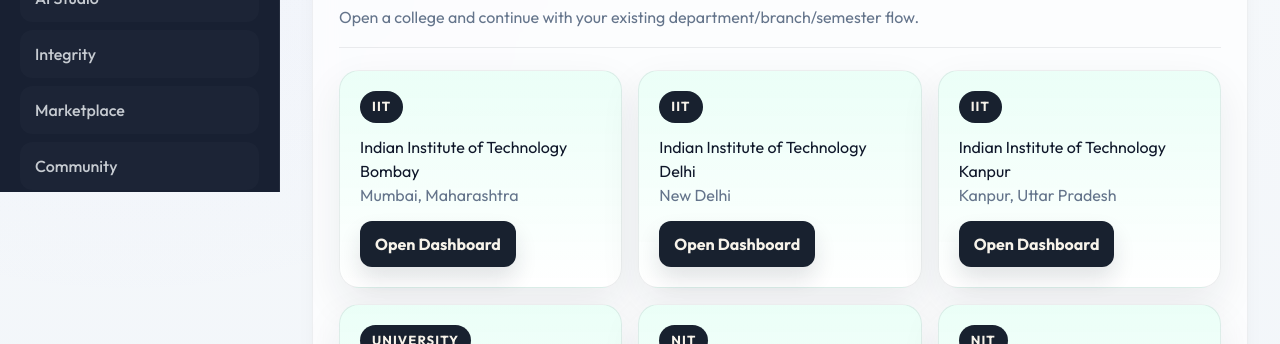
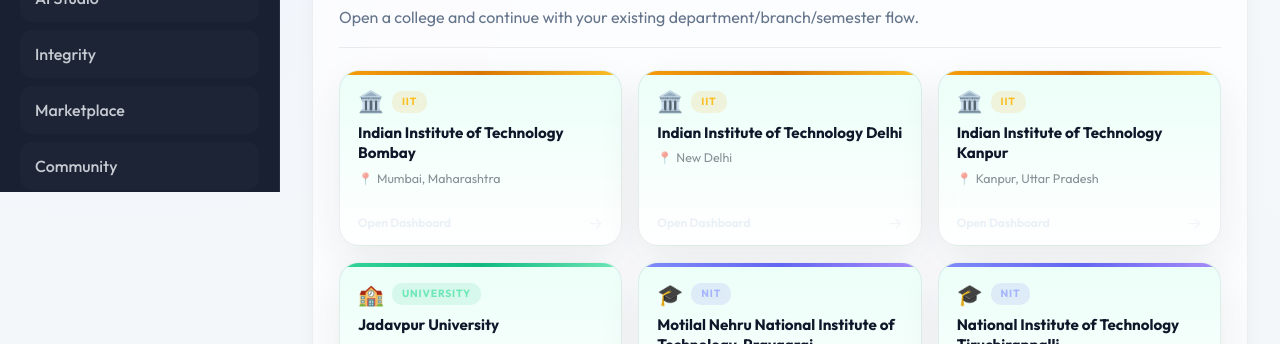
Before and after one commit to shibchandan/campus-knowledge-hub, a React (Vite) app in the folder client/: page /colleges in a window 1280 px wide. Shown: the part 608-952 px from the top of the page. Built offline with nearby package versions, Linux system fonts and the light colour scheme; no server answers.

Commit message:
ui: premium college cards with type-specific gradients, icons, hover glow effects

```diff
--- a/client/src/pages/CollegeSelectorPage.jsx
+++ b/client/src/pages/CollegeSelectorPage.jsx
@@ -305,20 +305,45 @@
         description="Open a college and continue with your existing department/branch/semester flow."
       >
         <div className="college-grid">
-          {filteredColleges.map((college) => (
-            <article className="college-card" key={college.id}>
-              <p className="program-badge">{getCollegeType(college)}</p>
-              <h3>{college.name}</h3>
-              <p className="muted">{college.location}</p>
-              <button
-                className="open-college-button"
+          {filteredColleges.map((college) => {
+            const collegeType = getCollegeType(college);
+            const typeIcon =
+              collegeType === "IIT" ? "🏛️" :
+              collegeType === "NIT" ? "🎓" :
+              collegeType === "University" ? "🏫" : "🏢";
+            const typeClass =
+              collegeType === "IIT" ? "type-iit" :
+              collegeType === "NIT" ? "type-nit" :
+              collegeType === "University" ? "type-uni" : "type-inst";
+
+            return (
+              <article
+                className={`college-card college-card-enhanced ${typeClass}`}
+                key={college.id}
                 onClick={() => handleOpenCollege(college.id)}
-                type="button"
+                role="button"
+                tabIndex={0}
+                onKeyDown={(e) => e.key === "Enter" && handleOpenCollege(college.id)}
               >
-                Open Dashboard
-              </button>
-            </article>
-          ))}
+                <div className="college-card-accent" />
+                <div className="college-card-body">
+                  <div className="college-card-top-row">
+                    <span className="college-type-icon">{typeIcon}</span>
+                    <span className="college-type-badge">{collegeType}</span>
+                  </div>
+                  <h3 className="college-card-name">{college.name}</h3>
+                  <p className="college-card-location">
+                    <span className="location-pin">📍</span>
+                    {college.location || "Campus location not added yet"}
+                  </p>
+                </div>
+                <div className="college-card-footer">
+                  <span className="college-open-label">Open Dashboard</span>
+                  <span className="college-open-arrow">→</span>
+                </div>
+              </article>
+            );
+          })}
           {!filteredColleges.length ? <p className="muted">No colleges matched the current filters.</p> : null}
         </div>
       </SectionCard>
--- a/client/src/styles/global.css
+++ b/client/src/styles/global.css
@@ -2926,3 +2926,187 @@
     font-size: 0.73rem !important;
   }
 }
+
+/* ── Enhanced College Cards ── */
+.college-card-enhanced {
+  position: relative;
+  overflow: hidden;
+  padding: 0 !important;
+  cursor: pointer;
+  transition: transform 0.25s ease, box-shadow 0.25s ease, border-color 0.25s ease;
+  display: flex;
+  flex-direction: column;
+}
+
+.college-card-enhanced:hover {
+  transform: translateY(-5px);
+}
+
+.college-card-accent {
+  height: 4px;
+  width: 100%;
+  flex-shrink: 0;
+}
+
+/* Type-specific accent colors */
+.type-iit .college-card-accent {
+  background: linear-gradient(90deg, #f59e0b, #d97706, #fbbf24);
+}
+.type-iit:hover {
+  box-shadow: 0 14px 36px rgba(245, 158, 11, 0.18);
+  border-color: rgba(245, 158, 11, 0.35);
+}
+
+.type-nit .college-card-accent {
+  background: linear-gradient(90deg, #818cf8, #6366f1, #a78bfa);
+}
+.type-nit:hover {
+  box-shadow: 0 14px 36px rgba(99, 102, 241, 0.18);
+  border-color: rgba(99, 102, 241, 0.35);
+}
+
+.type-uni .college-card-accent {
+  background: linear-gradient(90deg, #34d399, #10b981, #6ee7b7);
+}
+.type-uni:hover {
+  box-shadow: 0 14px 36px rgba(16, 185, 129, 0.18);
+  border-color: rgba(16, 185, 129, 0.35);
+}
+
+.type-inst .college-card-accent {
+  background: linear-gradient(90deg, #22d3ee, #06b6d4, #67e8f9);
+}
+.type-inst:hover {
+  box-shadow: 0 14px 36px rgba(6, 182, 212, 0.18);
+  border-color: rgba(6, 182, 212, 0.35);
+}
+
+.college-card-body {
+  padding: 16px 18px 12px;
+  flex: 1;
+}
+
+.college-card-top-row {
+  display: flex;
+  align-items: center;
+  gap: 8px;
+  margin-bottom: 10px;
+}
+
+.college-type-icon {
+  font-size: 1.3rem;
+  line-height: 1;
+}
+
+.college-type-badge {
+  font-size: 0.65rem;
+  font-weight: 700;
+  text-transform: uppercase;
+  letter-spacing: 0.08em;
+  padding: 3px 10px;
+  border-radius: 10px;
+  background: rgba(255, 255, 255, 0.08);
+  color: rgba(216, 225, 239, 0.8);
+}
+
+.type-iit .college-type-badge {
+  background: rgba(245, 158, 11, 0.12);
+  color: #fbbf24;
+}
+.type-nit .college-type-badge {
+  background: rgba(99, 102, 241, 0.12);
+  color: #a5b4fc;
+}
+.type-uni .college-type-badge {
+  background: rgba(16, 185, 129, 0.1);
+  color: #6ee7b7;
+}
+.type-inst .college-type-badge {
+  background: rgba(6, 182, 212, 0.1);
+  color: #67e8f9;
+}
+
+.college-card-name {
+  font-size: 0.95rem !important;
+  font-weight: 700;
+  margin: 0 0 6px !important;
+  line-height: 1.35;
+}
+
+.college-card-location {
+  font-size: 0.78rem;
+  color: rgba(216, 225, 239, 0.55);
+  margin: 0 !important;
+  display: flex;
+  align-items: center;
+  gap: 4px;
+}
+
+.location-pin {
+  font-size: 0.75rem;
+  line-height: 1;
+}
+
+.college-card-footer {
+  display: flex;
+  justify-content: space-between;
+  align-items: center;
+  padding: 10px 18px;
+  border-top: 1px solid rgba(255, 255, 255, 0.05);
+  margin-top: auto;
+}
+
+.college-open-label {
+  font-size: 0.75rem;
+  font-weight: 600;
+  color: rgba(216, 225, 239, 0.5);
+  transition: color 0.2s ease;
+}
+
+.college-open-arrow {
+  font-size: 1rem;
+  color: rgba(216, 225, 239, 0.35);
+  transition: transform 0.2s ease, color 0.2s ease;
+}
+
+.college-card-enhanced:hover .college-open-label {
+  color: rgba(216, 225, 239, 0.85);
+}
+
+.college-card-enhanced:hover .college-open-arrow {
+  transform: translateX(4px);
+  color: rgba(216, 225, 239, 0.85);
+}
+
+/* Type-specific hover label colors */
+.type-iit:hover .college-open-label { color: #fbbf24; }
+.type-iit:hover .college-open-arrow { color: #fbbf24; }
+.type-nit:hover .college-open-label { color: #a5b4fc; }
+.type-nit:hover .college-open-arrow { color: #a5b4fc; }
+.type-uni:hover .college-open-label { color: #6ee7b7; }
+.type-uni:hover .college-open-arrow { color: #6ee7b7; }
+.type-inst:hover .college-open-label { color: #67e8f9; }
+.type-inst:hover .college-open-arrow { color: #67e8f9; }
+
+/* Light theme overrides */
+.college-card-location {
+  color: rgba(24, 33, 47, 0.5);
+}
+
+[data-theme="dark"] .college-card-location {
+  color: rgba(216, 225, 239, 0.55);
+}
+
+@media (max-width: 640px) {
+  .college-card-name {
+    font-size: 0.88rem !important;
+  }
+
+  .college-card-body {
+    padding: 14px 14px 10px;
+  }
+
+  .college-card-footer {
+    padding: 8px 14px;
+  }
+}
```
